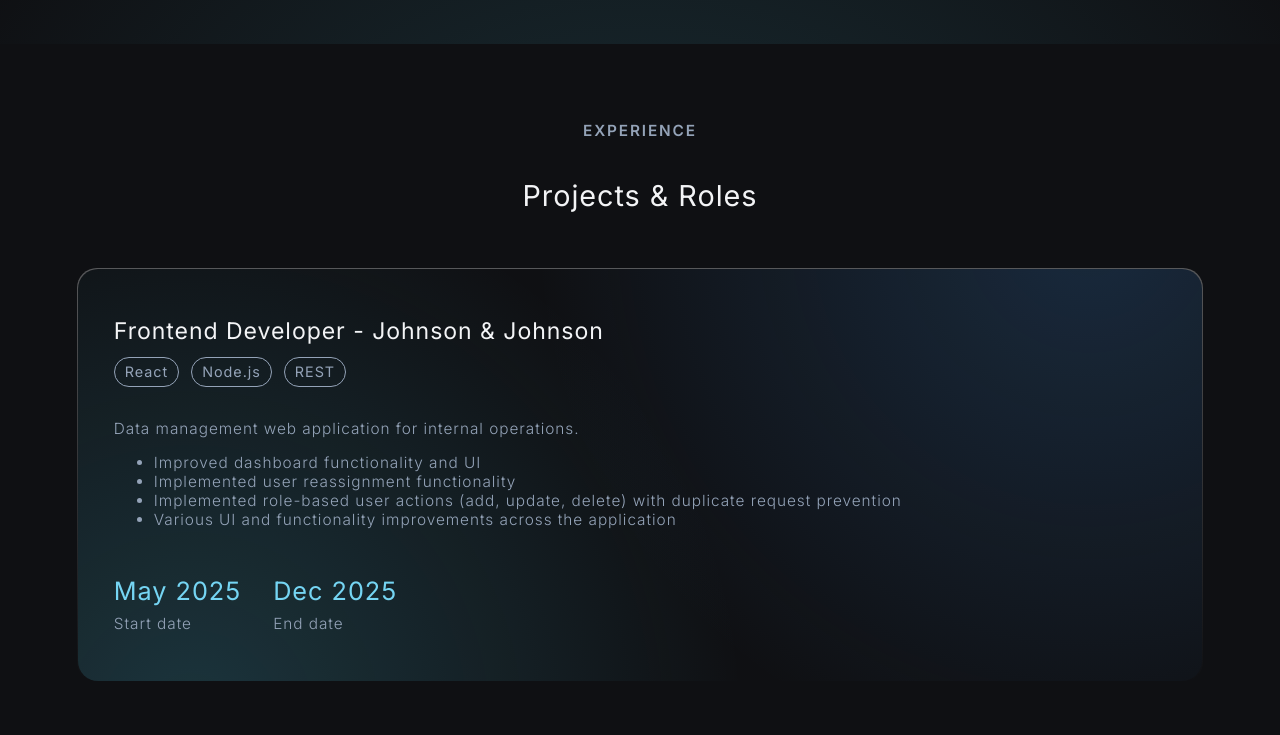
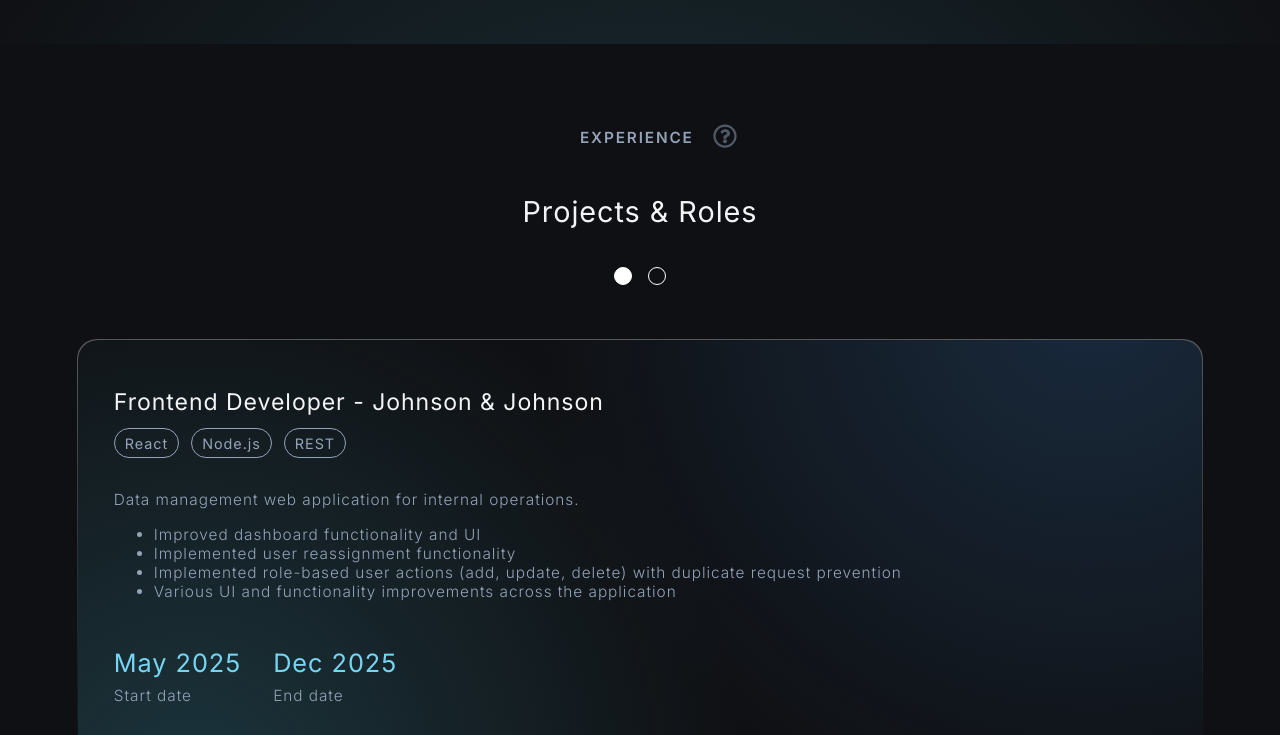
Before and after one commit to dragoispas/my-website, a React (Vite) app: page / in a window 1280 px wide. Shown: the part 980-1715 px from the top of the page. Built offline with nearby package versions, Linux system fonts and the light colour scheme.

Commit message:
Added personal projects tab and sliding functionality

```diff
--- a/package.json
+++ b/package.json
@@ -12,6 +12,7 @@
   "dependencies": {
     "react": "^19.2.4",
     "react-dom": "^19.2.4",
+    "react-icons": "^5.6.0",
     "react-router": "^7.13.2"
   },
   "devDependencies": {
--- a/src/App.tsx
+++ b/src/App.tsx
@@ -1,14 +1,89 @@
+import { useEffect, useRef, useState, type TouchEvent } from "react"
 import avatar from "./avatar.jpeg"
 import Card from './Card'
 import { roles } from './data'
+import ExperiencePagination from "./ExperiencePagination";
+import Tooltip from "./Tooltip";
 
 function App() {
+  const [activeCardStack, setActiveCardStack] = useState<"left" | "right">("left");
+  const [containerHeight, setContainerHeight] = useState<number>(0)
+  const [dragOffset, setDragOffset] = useState(0);
+  const [isDragging, setIsDragging] = useState(false);
+  const touchStartXRef = useRef<number | null>(null);
+
+  const leftCardStackRef = useRef<HTMLDivElement | null>(null);
+  const rightCardStackRef = useRef<HTMLDivElement | null>(null);
+
+  function slide(direction: "left" | "right") {
+    setActiveCardStack(direction)
+  }
+
+  useEffect(() => {
+    const currentCardStackRef = activeCardStack === "left" ? leftCardStackRef : rightCardStackRef;
+
+    if (currentCardStackRef.current) {
+      setContainerHeight(currentCardStackRef.current.offsetHeight);
+    }
+  }, [activeCardStack]);
+
+  useEffect(() => {
+    const handleKeyDown = (e: KeyboardEvent) => {
+      if (e.key === "ArrowRight") {
+        slide("right");
+      }
+
+      if (e.key === "ArrowLeft") {
+        slide("left");
+      }
+    };
+
+    window.addEventListener("keydown", handleKeyDown);
+
+    return () => {
+      window.removeEventListener("keydown", handleKeyDown);
+    };
+  }, []);
+
+  function handleTouchStart(e: TouchEvent<HTMLDivElement>) {
+    touchStartXRef.current = e.touches[0].clientX;
+    setIsDragging(true);
+    setDragOffset(0);
+  }
+
+  function handleTouchMove(e: TouchEvent<HTMLDivElement>) {
+    if (touchStartXRef.current === null) return;
+
+    const currentX = e.touches[0].clientX;
+    setDragOffset(currentX - touchStartXRef.current);
+  }
+
+  function handleTouchEnd() {
+    if (touchStartXRef.current === null) return;
+
+    const threshold = 60;
+
+    if (dragOffset <= -threshold) {
+      slide("right");
+    } else if (dragOffset >= threshold) {
+      slide("left");
+    }
+
+    touchStartXRef.current = null;
+    setIsDragging(false);
+    setDragOffset(0);
+  }
+
+  const baseTranslate = activeCardStack === "left" ? 0 : -100;
+  const translate = `translateX(calc(${baseTranslate}% + ${dragOffset}px))`;
+  const title = activeCardStack === "left" ? "Projects & Roles" : "Personal Projects";
+
   return (
     <>
       <section className="hero">
         <div className="hero-inner">
-          <div className="hero_bubble">
-            <img src={avatar} alt="Dragos - " className="hero_avatar" />
+          <div className="hero-bubble">
+            <img src={avatar} alt="Dragos - " className="hero-avatar" />
             <p className='secondary'>Welcome to my website!</p>
           </div>
 
@@ -46,11 +121,43 @@
 
       </section>
       <section className='experience'>
+
+
         <div className="experience_inner">
-          <p className="eyebrow">Experience</p>
-          <h2>Projects & Roles</h2>
+          <div className="experience-header">
 
-          {roles.map(role => <Card role={role}/>)}
+            <div className="experience-eyebrow-row">
+              <p className="eyebrow">Experience</p>
+              <Tooltip data="You can use arrow keys or swiipe if you have a touchscreen!"/>
+            </div>
+            <div className="experience-title">
+              <h2>{title}</h2>
+            </div>
+            <ExperiencePagination active={activeCardStack} onChange={slide}/>
+          </div>
+          <div
+            className="slider-viewport"
+            onTouchStart={handleTouchStart}
+            onTouchMove={handleTouchMove}
+            onTouchEnd={handleTouchEnd}
+            onTouchCancel={handleTouchEnd}
+          >
+            <div
+              className="slide-container"
+              style={{
+                transform: translate,
+                height: containerHeight,
+                transition: isDragging ? "none" : undefined,
+              }}
+            >
+              <div className="card-stack" ref={leftCardStackRef}>
+                {roles.map(role => <Card key={role.title} role={role}/>)}
+              </div>
+              <div className="card-stack" ref={rightCardStackRef}>
+                <Card key={roles[0].title} role={roles[0]}/>
+              </div>
+            </div>
+          </div>
 
         </div>
       </section>
--- /dev/null
+++ b/src/ExperiencePagination.tsx
@@ -0,0 +1,13 @@
+type ExperiencePaginationProps = {
+  active: "left" | "right",
+  onChange: (value: "left" | "right") => void
+}
+
+export default function ExperiencePagination({active, onChange}: ExperiencePaginationProps) {
+  return (
+    <div className="dots-container">
+      <button onClick={() => onChange("left")} className={active ==="left" ? "dot active" : "dot"}/>
+      <button onClick={() => onChange("right")} className={active ==="right" ? "dot active" : "dot"}/>
+    </div>
+  )
+}
--- /dev/null
+++ b/src/Tooltip.tsx
@@ -0,0 +1,14 @@
+import { FaRegQuestionCircle } from "react-icons/fa";
+
+type TooltipInterface = {
+  data: string,
+}
+
+
+export default function Tooltip({data} : TooltipInterface) {
+  return (
+    <div className="tooltip" tooltip-data={data}>
+      <FaRegQuestionCircle className="tooltip-icon"/>
+    </div>
+  )
+}
--- a/src/index.css
+++ b/src/index.css
@@ -21,6 +21,7 @@
   --text-primary: #f3f4f6;
   --text-secondary: #cbd5e1;
   --text-muted: #94a3b8;
+  --text-muted-transparent: #94a3b882;
   --text-accent: #75d5f3;
 
 
@@ -39,6 +40,10 @@
   --font-xxs: clamp(0.9rem, 0.96vw, 0.96rem);
 
   --font-light: 200;
+
+
+  --icon-s: 24px;
+  --icon-m: 32px;
 }
 
 * {
@@ -61,6 +66,10 @@
 
 p {
   margin: 0;
+}
+
+button {
+  all: unset;
 }
 
 h1, h2, h3, h4, h5, h6 {
@@ -127,6 +136,25 @@
   color: var(--text-accent);
 }
 
+.icon-button {
+  width: 30px;
+  height: 30px;
+  border-radius: 50%;
+  display: flex;
+  align-items: center;
+  justify-content: center;
+  /* background: rgba(255,255,255,0.08); */
+  border: 2px solid var(--text-secondary);
+  color: var(--text-secondary);
+  opacity: 0.6;
+}
+
+.icon-button:hover {
+  /* background: rgba(255,255,255,0.16); */
+  border: 2px solid var(--text-primary);
+  color: var(--text-primary);
+}
+
 .hero {
   position: relative;
 
@@ -159,7 +187,7 @@
   pointer-events: none;
 }
 
-.hero_bubble {
+.hero-bubble {
   display: inline-flex;
   align-items: center;
   gap: 12px;
@@ -176,7 +204,7 @@
 }
 
 @media screen and (max-width: 650px) {
-  .hero_bubble {
+  .hero-bubble {
     gap: 10px;
     padding: 0.4rem .95rem 0.4rem 0.4rem;
     border-radius: 999px;
@@ -185,7 +213,7 @@
   }
 }
 
-.hero_avatar {
+.hero-avatar {
   width: 40px;
   height: 40px;
   border-radius: 50%;
@@ -289,17 +317,92 @@
   color: var(--text-muted);
 }
 
-.experience {
-  padding: var(--vertical-padding) var(--lateral-padding) var(--vertical-padding) var(--lateral-padding);
-}
-
 .experience_inner {
   display: flex;
   flex-direction: column;
   justify-content: center;
   align-items: center;
   gap:var(--cards-gap);
-  /* max-width: 1920px; */
+  padding: var(--vertical-padding) 0 var(--vertical-padding) 0;
+}
+
+.experience-header {
+  position: relative;
+  display: flex;
+  flex-direction: column;
+  justify-content: center;
+  align-items: center;
+  gap:var(--cards-gap);
+  padding: 0 var(--lateral-padding) 0 var(--lateral-padding);
+}
+
+.experience-eyebrow-row {
+  display: flex;
+  align-items: center;
+  justify-content: center;
+  width: fit-content;
+  transform: translateX(calc(var(--icon-s)/2));
+}
+
+.experience-eyebrow-row > .tooltip {
+  transform: translateX(1rem)
+}
+
+.experience-title {
+  display: flex;
+  align-items: center;
+  justify-content: space-between;
+  gap: 2rem;
+}
+
+.dots-container {
+  display: flex;
+  gap: 1rem;
+}
+
+.dot {
+  width: 1em;
+  height: 1em;
+  border: 1px solid white;
+  border-radius: 50%;
+  cursor: pointer;
+  transition: 300ms;
+}
+
+.dot:hover,
+.dot:focus {
+  background-color: rgba(255, 255, 255, 0.3);
+}
+
+.dot.active {
+  background-color: white;
+}
+
+.slider-viewport {
+  width: 100%;
+  overflow: hidden;
+  touch-action: pan-y;
+}
+
+.slide-container {
+  /* width: 100%; */
+  display: flex;
+  align-items: flex-start;
+  /* transform: translateX(-50vw); */
+  transition: 300ms ease-in-out;
+  /* overflow: hidden; */
+}
+
+.card-stack {
+  width: 100%;
+  display: flex;
+  flex-direction: column;
+  justify-content: flex-start;
+  align-items: center;
+  gap:var(--cards-gap);
+  padding: 0 var(--lateral-padding) 0 var(--lateral-padding);
+  flex-shrink: 0;
+  flex-grow: 0;
 }
 
 .card-container {
@@ -421,7 +524,8 @@
   pointer-events: none;
 }
 
-.app-icon-container:hover .app-icon {
+.app-icon-container:hover .app-icon,
+.app-icon-container:focus .app-icon {
   transform: scale(1.1);
 }
 
@@ -446,3 +550,57 @@
     --footer-glow-y: max(calc(-180% - (100vw - 1920px)), -260%);
   }
 }
+
+.tooltip {
+  color: var(--text-muted-transparent);
+  padding: 0.2rem;
+  position: relative;
+}
+
+.tooltip-icon {
+  width: var(--icon-s);
+  height: var(--icon-s);
+}
+
+.tooltip::before,
+.tooltip::after{
+    --scale: 0;
+    --tooltip-color: var(--spot-teal-soft);
+    --arrow-size: 10px;
+
+    position: absolute;
+    top: -.25em;
+    left: 50%;
+    transform: translateX(-50%) translateY(var(--translate-y, 0)) scale(var(--scale));
+    transition: 150ms;
+    transform-origin: bottom center;
+}
+
+.tooltip::before {
+    --translate-y: calc(-100% - var(--arrow-size));
+
+    content: attr(tooltip-data);
+    color: var(--text-muted);
+    font-size: var(--font-xxs);
+    width: max-content;
+    max-width: 200px;
+    border-radius: .3rem;
+    text-align: center;
+    /* max-width: 100%; */
+    padding: .5rem;
+    background: var(--tooltip-color);
+}
+
+.tooltip:hover::after,
+.tooltip:hover::before {
+    --scale: 1;
+}
+
+.tooltip::after {
+    --translate-y: calc(-1 * var(--arrow-size));
+
+    content: '';
+    border: var(--arrow-size) solid transparent;
+    border-top-color: var(--tooltip-color);
+    transform-origin: top center;
+}
```
Also changed, not shown: 1 other file (tests, documents, lock files or other folders).
